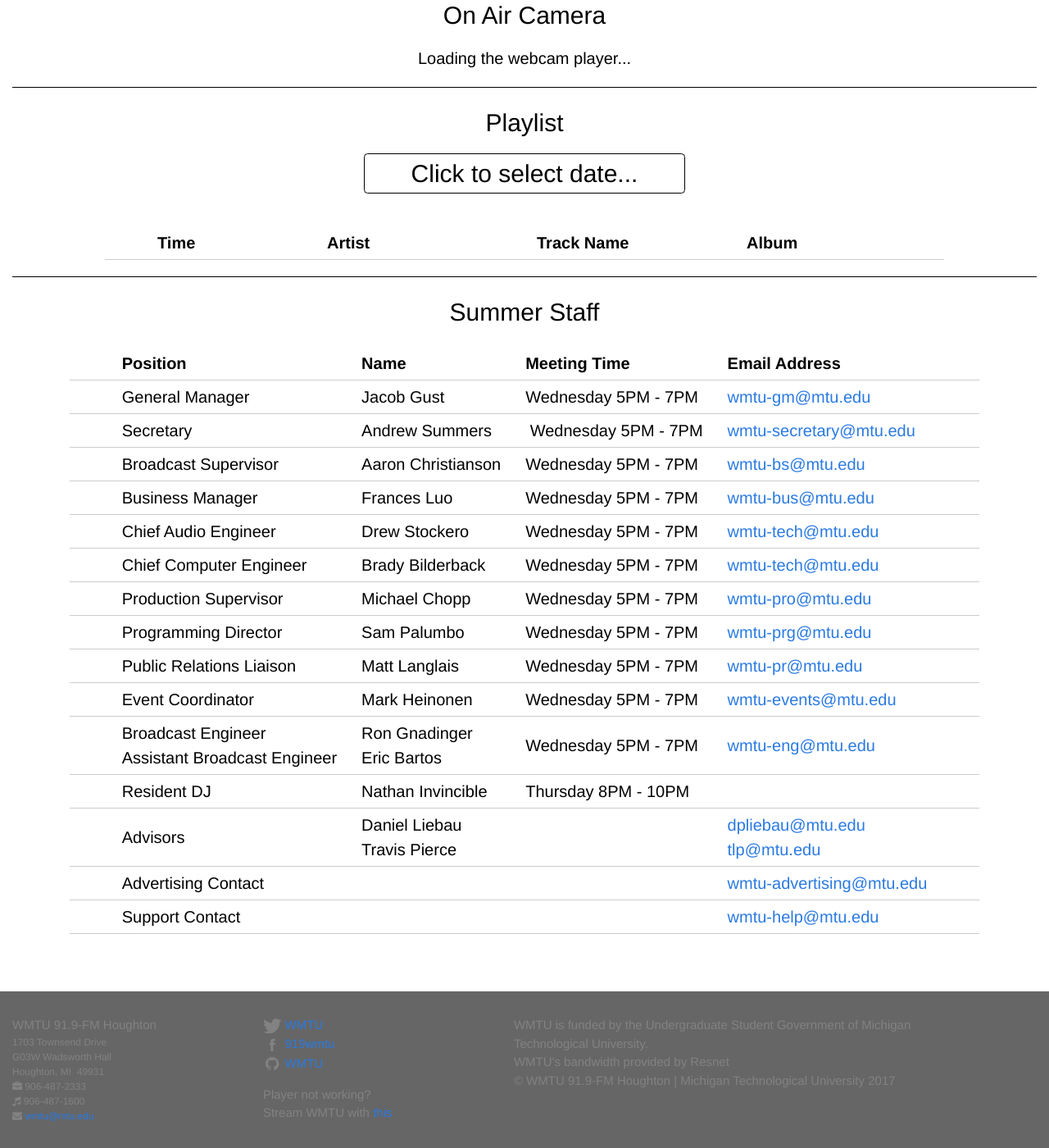
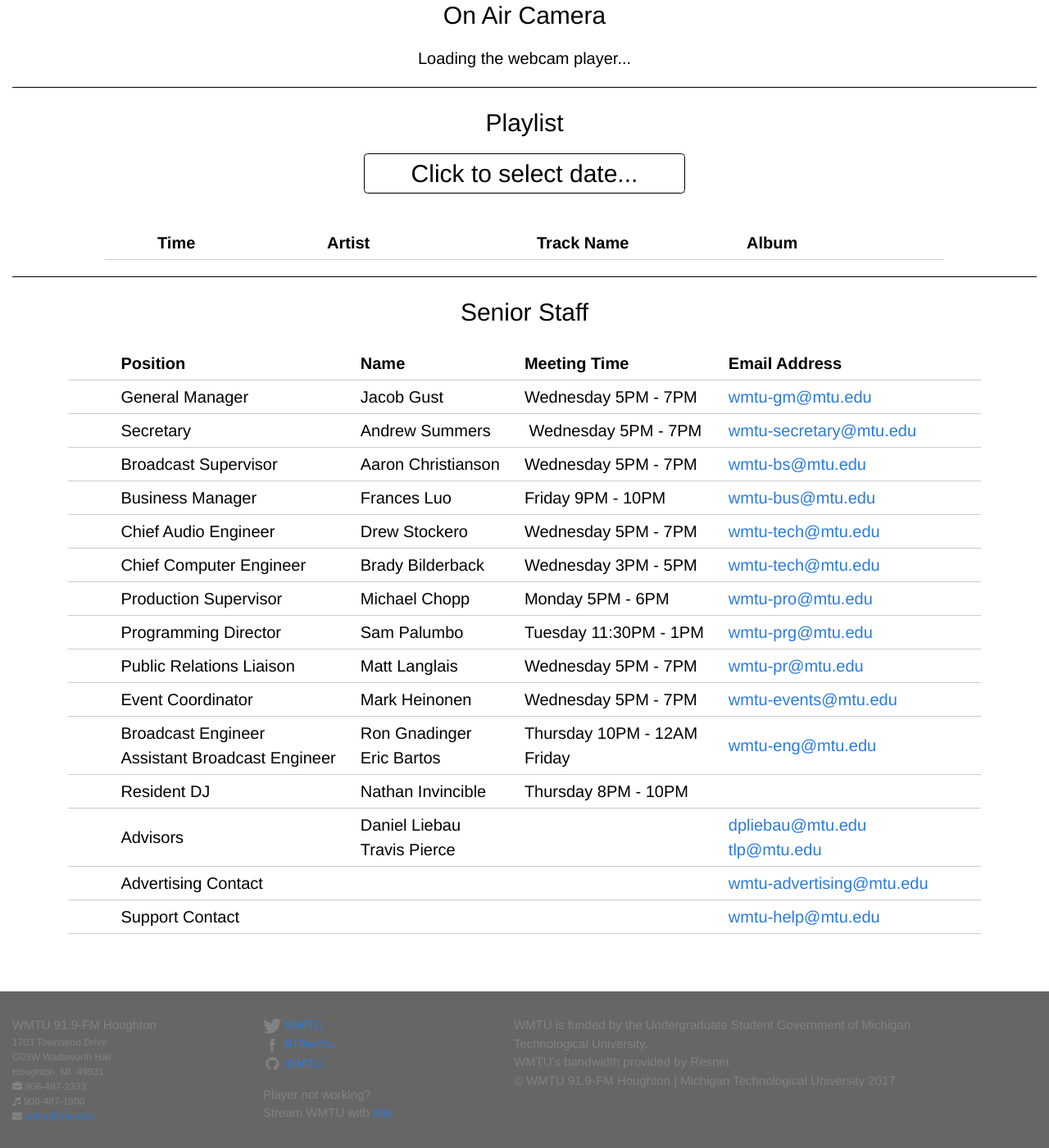
Before and after one commit to WMTU/wmtu.mtu.edu, a Jekyll site: the page built from index.html, in a window 1280 px wide and 1400 px high, scrolled down 574 px. Shown: the whole window at 82% size. Built offline with Jekyll 4.4.1, drawn with Linux system fonts in a browser that asks for light colours; comment, search, counter and statistics services are not loaded.

Commit message:
Updating some staff hours and changing table to Senior Staff instead of Summer Staff

```diff
--- a/index.html
+++ b/index.html
@@ -29,7 +29,7 @@ layout: default
 </div>
 <div class="divider"></div>
 <div id="station-info">
-  <h2>Summer Staff</h2>
+  <h2>Senior Staff</h2>
   <div id="department-info">
     <table id="department-contacts" class="content_table">
       <tr>
@@ -96,7 +96,7 @@ layout: default
           Frances Luo
         </td>
         <td>
-          Wednesday 5PM - 7PM
+          Friday 9PM - 10PM
         </td>
         <td>
           <a href="mailto:wmtu-bus@mtu.edu">wmtu-bus@mtu.edu</a>
@@ -124,7 +124,7 @@ layout: default
           Brady Bilderback
         </td>
         <td>
-          Wednesday 5PM - 7PM
+          Wednesday 3PM - 5PM
         </td>
         <td>
           <a href="mailto:wmtu-tech@mtu.edu">wmtu-tech@mtu.edu</a>
@@ -138,7 +138,7 @@ layout: default
           Michael Chopp
         </td>
         <td>
-          Wednesday 5PM - 7PM
+          Monday 5PM - 6PM
         </td>
         <td>
           <a href="mailto:wmtu-pro@mtu.edu">wmtu-pro@mtu.edu</a>
@@ -152,7 +152,7 @@ layout: default
           Sam Palumbo
         </td>
         <td>
-          Wednesday 5PM - 7PM
+          Tuesday 11:30PM - 1PM
         </td>
         <td>
           <a href="mailto:wmtu-prg@mtu.edu">wmtu-prg@mtu.edu</a>
@@ -198,7 +198,9 @@ layout: default
           Eric Bartos
         </td>
         <td>
-          Wednesday 5PM - 7PM
+          Thursday 10PM - 12AM
+          <br />
+          Friday
         </td>
         <td>
           <a href="mailto:wmtu-eng@mtu.edu">wmtu-eng@mtu.edu</a>
```
